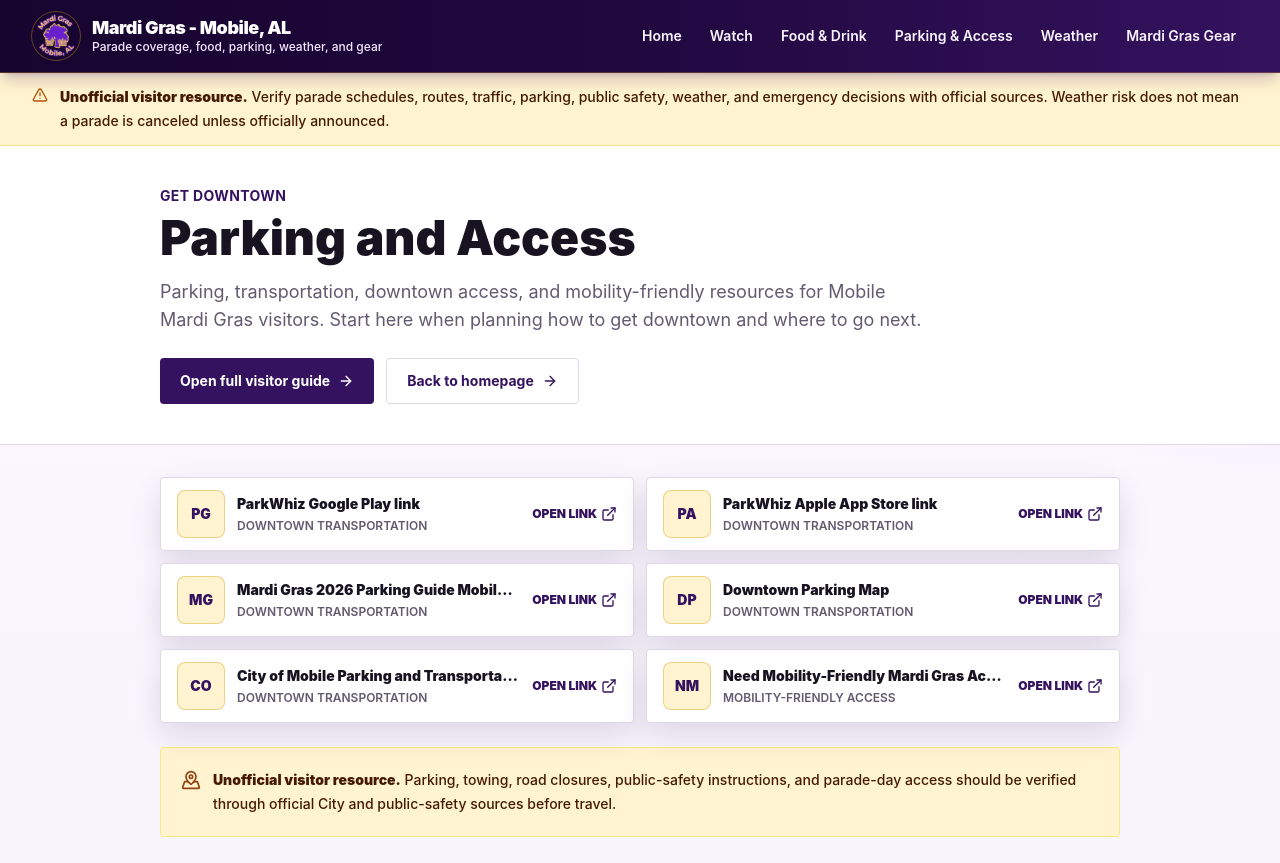
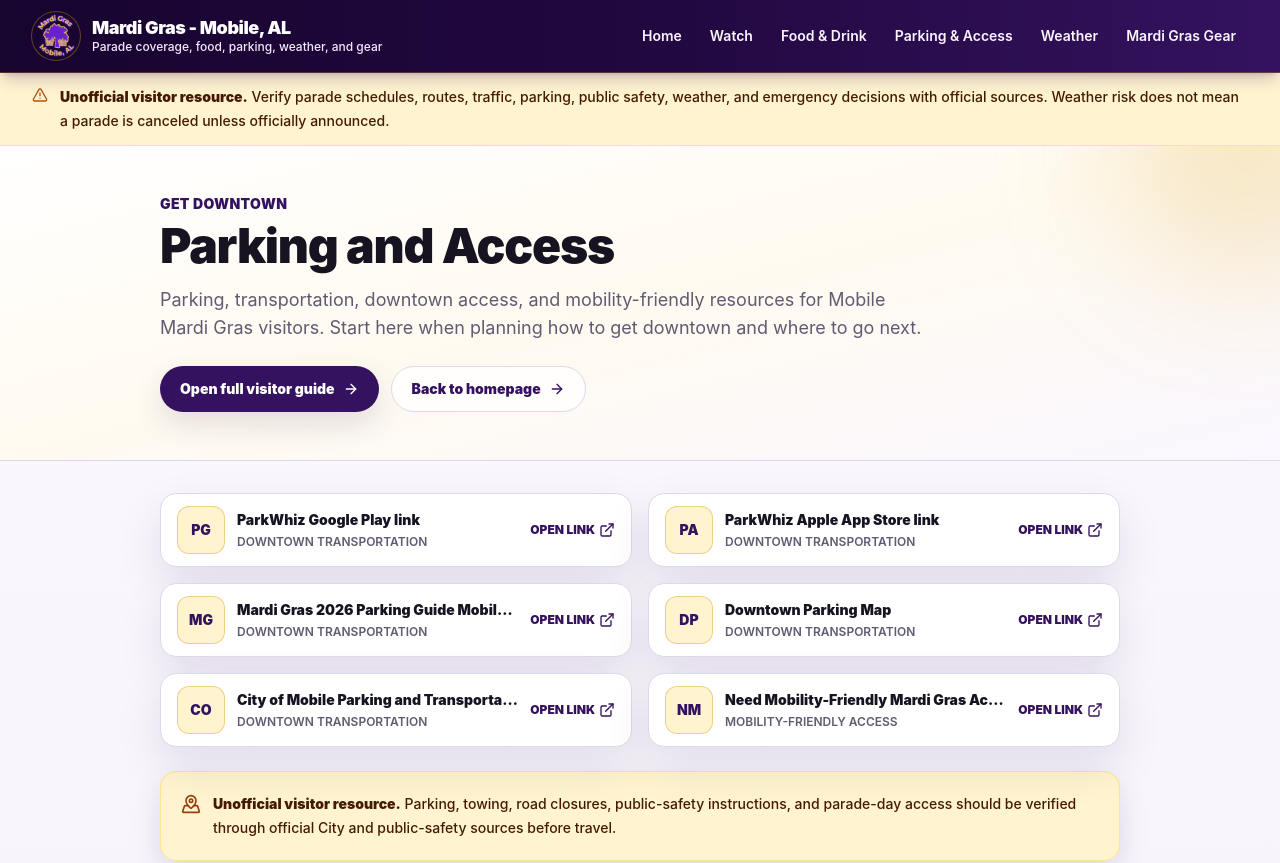
Before and after one commit to TheCryptoArborist/251mardigras, a Next.js app: page /parking-access in a window 1280 px wide. Shown: the top 863 px of the page. Built offline with nearby package versions, Linux system fonts and the light colour scheme; no server answers; the database is empty; what @next/env would draw is missing.

Commit message:
Polish category resource pages

```diff
--- a/src/components/CategoryResourcePage.tsx
+++ b/src/components/CategoryResourcePage.tsx
@@ -30,20 +30,21 @@ export function CategoryResourcePage({
 }: CategoryResourcePageProps) {
   return (
     <div>
-      <section className="border-b border-parade-line bg-white">
-        <div className="mx-auto max-w-5xl px-4 py-8 sm:px-6 lg:px-8 lg:py-10">
-          <p className="text-sm font-bold uppercase tracking-wide text-parade-purple">{eyebrow}</p>
-          <h1 className="mt-2 max-w-4xl text-4xl font-black tracking-normal text-parade-ink sm:text-5xl">
+      <section className="relative overflow-hidden border-b border-parade-line bg-gradient-to-br from-white via-parade-cream to-parade-purpleMist">
+        <div className="absolute right-[-6rem] top-[-8rem] h-64 w-64 rounded-full bg-parade-gold/20 blur-3xl" aria-hidden="true" />
+        <div className="mx-auto max-w-5xl px-4 py-9 sm:px-6 lg:px-8 lg:py-12">
+          <p className="text-sm font-black uppercase tracking-wide text-parade-purple">{eyebrow}</p>
+          <h1 className="mt-2 max-w-4xl text-4xl font-black tracking-tight text-parade-ink sm:text-5xl">
             {title}
           </h1>
           <p className="mt-4 max-w-3xl text-base leading-7 text-parade-muted sm:text-lg">
             {description}
           </p>
           <div className="mt-6 flex flex-wrap gap-3">
-            <Link href={primaryHref} className="inline-flex items-center justify-center gap-2 rounded bg-parade-purple px-5 py-3 text-sm font-bold text-white hover:bg-parade-purpleDark">
+            <Link href={primaryHref} className="inline-flex items-center justify-center gap-2 rounded-full bg-parade-purple px-5 py-3 text-sm font-black text-white shadow-civic transition hover:-translate-y-0.5 hover:bg-parade-purpleDark">
               {primaryAction} <ArrowRight className="h-4 w-4" aria-hidden="true" />
             </Link>
-            <Link href="/" className="inline-flex items-center justify-center gap-2 rounded border border-parade-line bg-white px-5 py-3 text-sm font-bold text-parade-purple hover:bg-parade-purpleSoft">
+            <Link href="/" className="inline-flex items-center justify-center gap-2 rounded-full border border-parade-line bg-white/80 px-5 py-3 text-sm font-black text-parade-purple transition hover:-translate-y-0.5 hover:bg-parade-purpleSoft">
               Back to homepage <ArrowRight className="h-4 w-4" aria-hidden="true" />
             </Link>
           </div>
@@ -52,7 +53,7 @@ export function CategoryResourcePage({
 
       <div className="mx-auto max-w-5xl space-y-6 px-4 py-8 sm:px-6 lg:px-8">
         {resources.length > 0 ? (
-          <section className="grid gap-3 md:grid-cols-2">
+          <section className="grid gap-4 md:grid-cols-2">
             {resources.map((resource) => {
               const logoPath = resourceLogoPaths[resource.title] ?? resourceLogoPaths[normalizeResourceTitle(resource.title)];
 
@@ -62,12 +63,12 @@ export function CategoryResourcePage({
             })}
           </section>
         ) : (
-          <section className="rounded border border-dashed border-parade-line bg-parade-purpleSoft p-5 text-sm leading-6 text-parade-muted">
+          <section className="rounded-2xl border border-dashed border-parade-line bg-parade-purpleSoft p-5 text-sm leading-6 text-parade-muted">
             {emptyMessage}
           </section>
         )}
 
-        <section className="rounded border border-amber-200 bg-parade-goldSoft p-5">
+        <section className="rounded-2xl border border-amber-200 bg-parade-goldSoft p-5 shadow-civic">
           <div className="flex items-start gap-3">
             <MapPinned className="mt-0.5 h-5 w-5 shrink-0 text-amber-800" aria-hidden="true" />
             <p className="text-sm font-medium leading-6 text-amber-950">
@@ -95,7 +96,7 @@ function ResourceButton({
       href={resource.url}
       target="_blank"
       rel="noreferrer"
-      className="group flex min-w-0 items-center gap-3 rounded border border-parade-line bg-white px-4 py-3 text-left shadow-civic transition hover:-translate-y-0.5 hover:bg-parade-purpleSoft"
+      className="group flex min-w-0 items-center gap-3 rounded-2xl border border-parade-line bg-white px-4 py-3 text-left shadow-card transition hover:-translate-y-1 hover:bg-parade-purpleMist"
     >
       <ResourceLogo title={resource.title} logoPath={logoPath} />
       <span className="min-w-0 flex-1">
@@ -113,14 +114,14 @@ function ResourceButton({
 function ResourceLogo({ title, logoPath }: { title: string; logoPath?: string }) {
   if (logoPath) {
     return (
-      <span className="grid h-12 w-12 shrink-0 place-items-center overflow-hidden rounded-lg border border-parade-line bg-white p-1.5 shadow-sm" aria-hidden="true">
+      <span className="grid h-12 w-12 shrink-0 place-items-center overflow-hidden rounded-xl border border-parade-line bg-white p-1.5 shadow-sm" aria-hidden="true">
         <Image src={logoPath} alt={`${title} logo`} width={48} height={48} className="h-full w-full object-contain" />
       </span>
     );
   }
 
   return (
-    <span className="grid h-12 w-12 shrink-0 place-items-center rounded-lg border border-parade-gold/40 bg-parade-goldSoft text-sm font-black text-parade-purple" aria-hidden="true">
+    <span className="grid h-12 w-12 shrink-0 place-items-center rounded-xl border border-parade-gold/40 bg-parade-goldSoft text-sm font-black text-parade-purple" aria-hidden="true">
       {initialsFor(title)}
     </span>
   );
```
